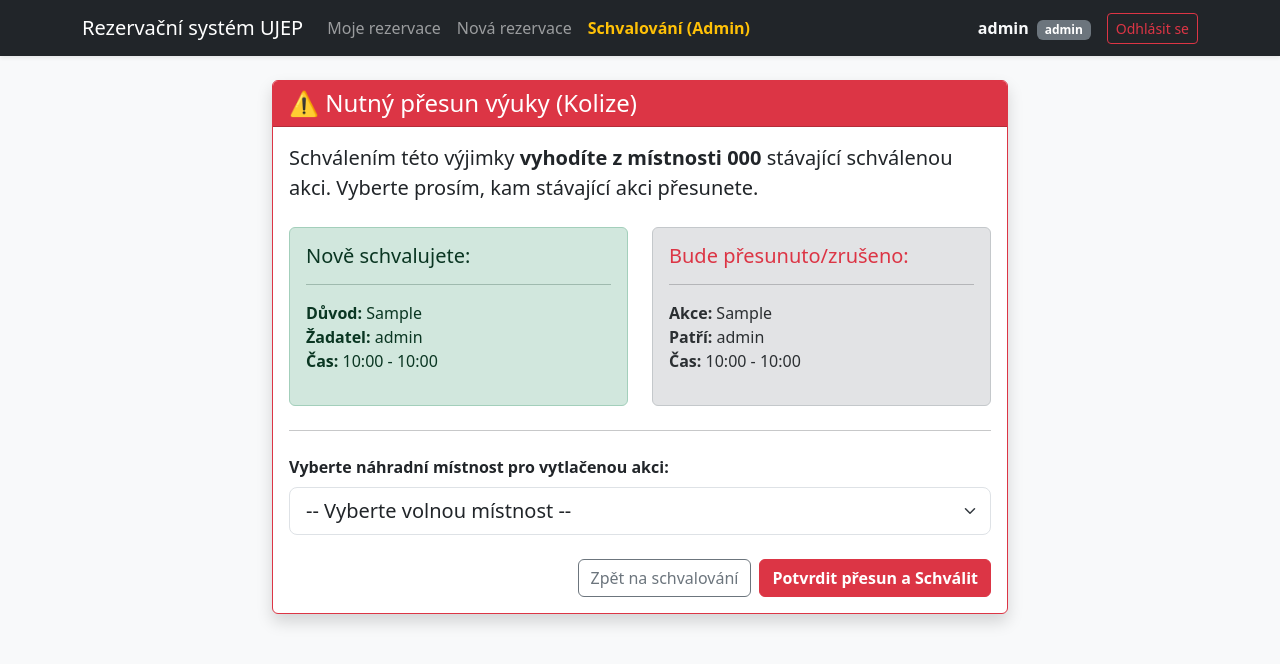
After one commit to Shehabaddin-Alnahari/Projektovy_seminar, a Flask app: page /relocate/1/1 in a window 1280 px wide. The commit adds this page. Shown: the top 664 px of the page. Run offline with Flask 3, Linux system fonts and the light colour scheme; a user stored in the database is signed in; tables that the repository leaves empty hold one stand-in row (values such as "Sample post").

Commit message:
Přidáno funkce pro schválení/rušení + další nové šablony

```diff
--- a/main.py
+++ b/main.py
@@ -21,6 +21,26 @@ login_manager.init_app(app)
 login_manager.login_view = 'login' # Sem tě to hodí, když nejsi přihlášený
 login_manager.login_message = "Pro rezervaci místnosti se prosím přihlaste."
 login_manager.login_message_category = "warning"
+
+# --- POMOCNÁ FUNKCE: UNIVERZÁLNÍ DETEKCE KOLIZÍ ---
+def find_collision(room_id, start_dt, end_dt, statuses=['pending', 'approved'], ignore_res_id=None):
+    """
+    Najde, jestli v dané místnosti a čase existuje nějaká rezervace.
+    - statuses: Seznam stavů, které považujeme za kolizi (výchozí: čekající a schválené).
+    - ignore_res_id: ID rezervace, kterou chceme při hledání ignorovat (hodí se při schvalování).
+    """
+    query = Reservation.query.filter(
+        Reservation.room_id == room_id,
+        Reservation.status.in_(statuses),
+        Reservation.start_time < end_dt,
+        Reservation.end_time > start_dt
+    )
+
+    # Pokud schvalujeme konkrétní žádost, nechceme, aby detekovala kolizi sama se sebou
+    if ignore_res_id:
+        query = query.filter(Reservation.id != ignore_res_id)
+
+    return query.first()
 
 @login_manager.user_loader
 def load_user(user_id):
@@ -108,10 +128,20 @@ def index():
 @app.route('/my-reservations')
 @login_required
 def my_reservations():
-    user_reservations = Reservation.query.filter_by(user_id=current_user.id).order_by(Reservation.start_time.desc()).all()
-    return render_template('my_reservations.html', reservations=user_reservations)
+    now = datetime.now()
 
-@app.route('/cancel-reservation/<int:res_id>', methods=['POST'])
+    vsechny_rezervace = Reservation.query.filter_by(user_id=current_user.id).order_by(Reservation.start_time.desc()).all()
+
+    soucasne = []
+    historie = []
+
+    for res in vsechny_rezervace:
+        if res.status != 'rejected' and res.end_time >= now:
+            soucasne.append(res)
+        else:
+            historie.append(res)
+
+    return render_template('my_reservations.html', soucasne=soucasne, historie=historie)
 @login_required
 def cancel_reservation(res_id):
     reservation = Reservation.query.get_or_404(res_id)
@@ -145,12 +175,7 @@ def make_reservation():
             return redirect(url_for('index'))
 
         # Hledáme kolizi
-        kolize = Reservation.query.filter(
-            Reservation.room_id == room_id,
-            Reservation.status.in_(['pending', 'approved']),
-            Reservation.start_time < end_dt,
-            Reservation.end_time > start_dt
-        ).first()
+        kolize = find_collision(room_id, start_dt, end_dt)
 
         # POKUD JE KOLIZE A UŽIVATEL JI JEŠTĚ NEPOTVRDIL:
         if kolize and not force:
@@ -184,5 +209,116 @@ def make_reservation():
 
     return redirect(url_for('my_reservations'))
 
+# ==========================================
+# ADMIN SEKCE
+# ==========================================
+
+@app.route('/admin')
+@login_required
+def admin_panel():
+    if current_user.role != 'admin':
+        flash('Do této sekce mají přístup pouze administrátoři.', 'danger')
+        return redirect(url_for('my_reservations'))
+
+    pending_reservations = Reservation.query.filter_by(status='pending').order_by(Reservation.start_time.asc()).all()
+
+    return render_template('admin.html', reservations=pending_reservations)
+
+# --- UPRAVENÁ FUNKCE PRO SCHVÁLENÍ ---
+@app.route('/approve/<int:res_id>', methods=['POST'])
+@login_required
+def approve_reservation(res_id):
+    if current_user.role != 'admin':
+        flash('Nemáte oprávnění k této akci.', 'danger')
+        return redirect(url_for('my_reservations'))
+
+    reservation = Reservation.query.get_or_404(res_id)
+
+    kolize = find_collision(
+        room_id=reservation.room_id,
+        start_dt=reservation.start_time,
+        end_dt=reservation.end_time,
+        statuses=['approved'],
+        ignore_res_id=reservation.id
+    )
+
+    if kolize:
+        return redirect(url_for('relocate_booking', new_res_id=reservation.id, bumped_res_id=kolize.id))
+
+    reservation.status = 'approved'
+    db.session.commit()
+
+    flash('Rezervace byla úspěšně schválena.', 'success')
+    return redirect(url_for('admin_panel'))
+
+# --- NOVÁ OBRAZOVKA PRO PŘESUNUTÍ VÝUKY ---
+@app.route('/relocate/<int:new_res_id>/<int:bumped_res_id>')
+@login_required
+def relocate_booking(new_res_id, bumped_res_id):
+    if current_user.role != 'admin':
+        return redirect(url_for('my_reservations'))
+
+    new_res = Reservation.query.get_or_404(new_res_id)
+    bumped_res = Reservation.query.get_or_404(bumped_res_id)
+
+    # Najdeme všechny ostatní schválené akce v tento čas, abychom věděli, KAM NEPŘESOUVAT
+    obsazene_mistnosti = Reservation.query.filter(
+        Reservation.status == 'approved',
+        Reservation.start_time < bumped_res.end_time,
+        Reservation.end_time > bumped_res.start_time
+    ).all()
+
+    obsazene_ids = [r.room_id for r in obsazene_mistnosti]
+    obsazene_ids.append(new_res.room_id)
+
+    # Najdeme všechny místnosti, které JSOU VOLNÉ
+    volne_mistnosti = Room.query.filter(~Room.id.in_(obsazene_ids)).all()
+
+    return render_template('relocate.html', new_res=new_res, bumped_res=bumped_res, volne_mistnosti=volne_mistnosti)
+
+# --- POTVRZENÍ PŘESUNU ---
+@app.route('/confirm-relocation', methods=['POST'])
+@login_required
+def confirm_relocation():
+    if current_user.role != 'admin':
+        return redirect(url_for('my_reservations'))
+
+    new_res_id = request.form.get('new_res_id')
+    bumped_res_id = request.form.get('bumped_res_id')
+    nahradni_room_id = request.form.get('nahradni_room_id')
+
+    new_res = Reservation.query.get_or_404(new_res_id)
+    bumped_res = Reservation.query.get_or_404(bumped_res_id)
+
+    if nahradni_room_id == 'cancel':
+        # Admin se rozhodl původní výuku úplně vymazat/zrušit
+        bumped_res.status = 'rejected'
+        flash('Původní akce byla zrušena bez náhrady.', 'warning')
+    else:
+        # Admin vybral náhradní učebnu - provedeme přesun!
+        bumped_res.room_id = nahradni_room_id
+        nova_mistnost = Room.query.get(nahradni_room_id)
+        flash(f'Původní výuka byla přesunuta do místnosti {nova_mistnost.room_number}.', 'success')
+
+    # Nyní můžeme bezpečně schválit tu novou žádost
+    new_res.status = 'approved'
+    db.session.commit()
+
+    return redirect(url_for('admin_panel'))
+
+@app.route('/reject-admin/<int:res_id>', methods=['POST'])
+@login_required
+def reject_reservation_admin(res_id):
+    if current_user.role != 'admin':
+        flash('Nemáte oprávnění k této akci.', 'danger')
+        return redirect(url_for('my_reservations'))
+
+    reservation = Reservation.query.get_or_404(res_id)
+    reservation.status = 'rejected'
+    db.session.commit()
+
+    flash('Rezervace byla zamítnuta.', 'warning')
+    return redirect(url_for('admin_panel'))
+
 if __name__ == '__main__':
     app.run(debug=True)
--- a/templates/base.html
+++ b/templates/base.html
@@ -22,7 +22,7 @@
                 </li>
                 {% if current_user.role == 'admin' %}
                 <li class="nav-item">
-                    <a class="nav-link text-warning fw-bold" href="#">Schvalování (Admin)</a>
+                    <a class="nav-link text-warning fw-bold" href="/admin">Schvalování (Admin)</a>
                 </li>
                 {% endif %}
             </ul>
--- /dev/null
+++ b/templates/relocate.html
@@ -0,0 +1,65 @@
+{% extends "base.html" %}
+
+{% block content %}
+<div class="row justify-content-center mt-4">
+    <div class="col-md-8">
+        <div class="card border-danger shadow">
+            <div class="card-header bg-danger text-white fw-bold">
+                <h4 class="mb-0">⚠️ Nutný přesun výuky (Kolize)</h4>
+            </div>
+            <div class="card-body">
+                <p class="fs-5">Schválením této výjimky <strong>vyhodíte z místnosti {{ new_res.room.room_number }}</strong> stávající schválenou akci. Vyberte prosím, kam stávající akci přesunete.</p>
+
+                <div class="row mt-4">
+                    <!-- Nová žádost -->
+                    <div class="col-md-6">
+                        <div class="alert alert-success h-100">
+                            <h5 class="alert-heading">Nově schvalujete:</h5>
+                            <hr>
+                            <strong>Důvod:</strong> {{ new_res.reason }}<br>
+                            <strong>Žadatel:</strong> {{ new_res.user.username }}<br>
+                            <strong>Čas:</strong> {{ new_res.start_time.strftime('%H:%M') }} - {{ new_res.end_time.strftime('%H:%M') }}
+                        </div>
+                    </div>
+
+                    <!-- Akce, která musí jít pryč -->
+                    <div class="col-md-6">
+                        <div class="alert alert-secondary h-100">
+                            <h5 class="alert-heading text-danger">Bude přesunuto/zrušeno:</h5>
+                            <hr>
+                            <strong>Akce:</strong> {{ bumped_res.reason }}<br>
+                            <strong>Patří:</strong> {{ bumped_res.user.username }}<br>
+                            <strong>Čas:</strong> {{ bumped_res.start_time.strftime('%H:%M') }} - {{ bumped_res.end_time.strftime('%H:%M') }}
+                        </div>
+                    </div>
+                </div>
+
+                <hr class="my-4">
+
+                <form action="/confirm-relocation" method="POST">
+                    <input type="hidden" name="new_res_id" value="{{ new_res.id }}">
+                    <input type="hidden" name="bumped_res_id" value="{{ bumped_res.id }}">
+
+                    <div class="mb-4">
+                        <label class="form-label fw-bold">Vyberte náhradní místnost pro vytlačenou akci:</label>
+                        <select name="nahradni_room_id" class="form-select form-select-lg" required>
+                            <option value="" disabled selected>-- Vyberte volnou místnost --</option>
+                            {% for room in volne_mistnosti %}
+                                <option value="{{ room.id }}">{{ room.room_number }} (Kapacita: {{ room.capacity }}, Budova: {{ room.building }})</option>
+                            {% else %}
+                                <option value="" disabled>V tento čas nejsou žádné volné místnosti!</option>
+                            {% endfor %}
+                            <option value="cancel" class="text-danger fw-bold">❌ Zrušit vytlačenou akci bez náhrady</option>
+                        </select>
+                    </div>
+
+                    <div class="d-flex justify-content-end gap-2">
+                        <a href="/admin" class="btn btn-outline-secondary">Zpět na schvalování</a>
+                        <button type="submit" class="btn btn-danger fw-bold">Potvrdit přesun a Schválit</button>
+                    </div>
+                </form>
+            </div>
+        </div>
+    </div>
+</div>
+{% endblock %}
```
Also changed, not shown: templates/admin.html (added, +62 -0 lines), templates/my_reservations.html (+75 -13 lines).
